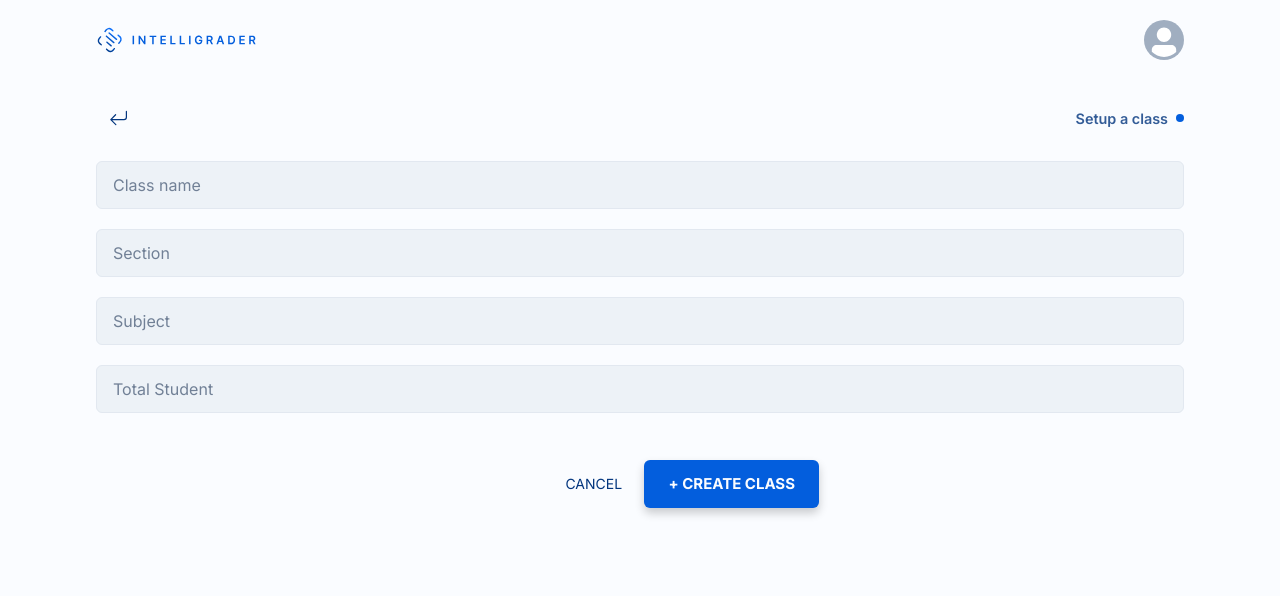
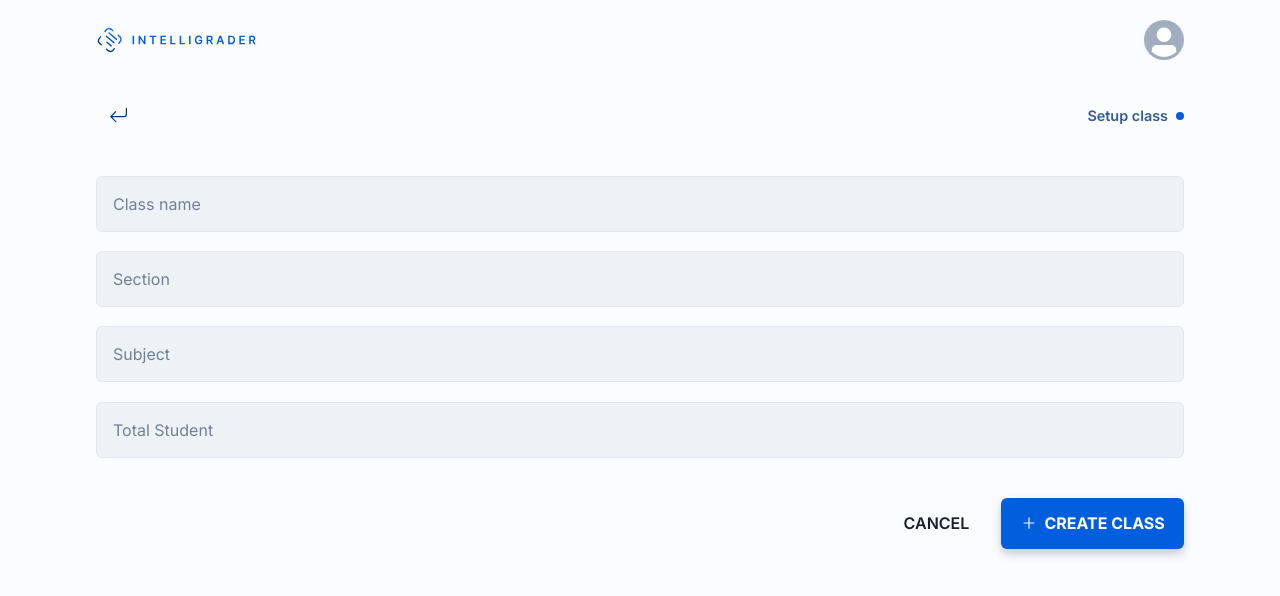
Before and after one commit to J-Zehra/IntelliGrader, a Next.js app: page /create in a window 1280 px wide. Shown: the top 596 px of the page. Built offline with nearby package versions, Linux system fonts and the light colour scheme.

Commit message:
fixed create class page

```diff
--- a/app/(class)/create/page.tsx
+++ b/app/(class)/create/page.tsx
@@ -1,17 +1,10 @@
 "use client";
 
-import {
-  Box,
-  Center,
-  Stack,
-  Text,
-  Button,
-  FormControl,
-  Input,
-} from "@chakra-ui/react";
+import { Box, Stack, Text, Button, Input, IconButton } from "@chakra-ui/react";
 import React from "react";
 import { BsArrowReturnLeft } from "react-icons/bs";
 import { useRouter } from "next/navigation";
+import { AiOutlinePlus } from "react-icons/ai";
 import CustomContainer from "@/components/reusables/customContainer";
 
 export default function CreateClass() {
@@ -19,10 +12,12 @@ export default function CreateClass() {
 
   return (
     <CustomContainer>
-      <Stack pt="6rem" spacing={5}>
+      <Stack pt="6rem" spacing="2.5rem">
         <Stack w="100%" direction="row" justify="space-between" align="center">
-          <Center
+          <IconButton
+            aria-label="Return"
             p=".8rem"
+            variant="ghost"
             fontSize="1.2rem"
             color="palette.button.primary"
             cursor="pointer"
@@ -30,7 +25,7 @@ export default function CreateClass() {
             onClick={() => navigate.back()}
           >
             <BsArrowReturnLeft />
-          </Center>
+          </IconButton>
           <Stack direction="row" align="center">
             <Text
               fontSize=".9rem"
@@ -38,105 +33,34 @@ export default function CreateClass() {
               fontWeight="semibold"
               opacity=".8"
             >
-              Setup a class
+              Setup class
             </Text>
             <Box w=".5rem" h=".5rem" bg="palette.accent" borderRadius="5rem" />
           </Stack>
         </Stack>
-
-        <FormControl id="className">
-          <Text
-            fontSize=".9rem"
-            color="palette.button.primary"
-            fontWeight="semibold"
-            opacity=".8"
-          />
+        <Stack spacing="1.2rem">
           <Input
             placeholder="Class name"
-            color="gray.500"
+            type="text"
             bg="gray.100"
-            h="3rem" // Adjust the height here as needed
+            h="3.5rem"
           />
-        </FormControl>
-
-        <FormControl id="section">
-          <Text
-            fontSize=".9rem"
-            color="palette.button.primary"
-            fontWeight="semibold"
-            opacity=".8"
-          />
-          <Input
-            placeholder="Section"
-            color="gray.500"
-            bg="gray.100"
-            h="3rem" // Adjust the height here as needed
-          />
-        </FormControl>
-
-        <FormControl id="subject">
-          <Text
-            fontSize=".9rem"
-            color="palette.button.primary"
-            fontWeight="semibold"
-            opacity=".8"
-          />
-          <Input
-            placeholder="Subject"
-            color="gray.500"
-            bg="gray.100"
-            h="3rem" // Adjust the height here as needed
-          />
-        </FormControl>
-
-        <FormControl id="TotalStudent">
-          <Text
-            fontSize=".9rem"
-            color="palette.button.primary"
-            fontWeight="semibold"
-            opacity=".8"
-          />
+          <Input placeholder="Section" type="text" bg="gray.100" h="3.5rem" />
+          <Input placeholder="Subject" type="text" bg="gray.100" h="3.5rem" />
           <Input
             placeholder="Total Student"
-            color="gray.500"
+            type="number"
             bg="gray.100"
-            h="3rem" // Adjust the height here as needed
+            h="3.5rem"
           />
-        </FormControl>
+        </Stack>
 
-        <Stack
-          direction="row"
-          align="center"
-          justify="center"
-          position="absolute"
-          bottom="-6rem"
-          left="90"
-          right="0"
-        >
-          {/* CANCEL button */}
-          <Center
-            p=".9rem"
-            fontSize="14"
-            color="palette.button.primary"
-            cursor="pointer"
-            borderRadius="5rem"
-            onClick={() => {
-              // Handle cancel action
-            }}
-          >
-            CANCEL
-          </Center>
-
-          {/* + CREATE CLASS button */}
-          <Button
-            colorScheme="blue"
-            size="lg"
-            fontSize="15"
-            onClick={() => {
-              // Handle create class action
-            }}
-          >
-            + CREATE CLASS
+        <Stack direction="row" align="center" justify="end" spacing="1rem">
+          <Button variant="ghost" onClick={() => navigate.back()}>
+            Cancel
+          </Button>
+          <Button leftIcon={<AiOutlinePlus />} p="1.6rem 1.2rem">
+            Create class
           </Button>
         </Stack>
       </Stack>
```
